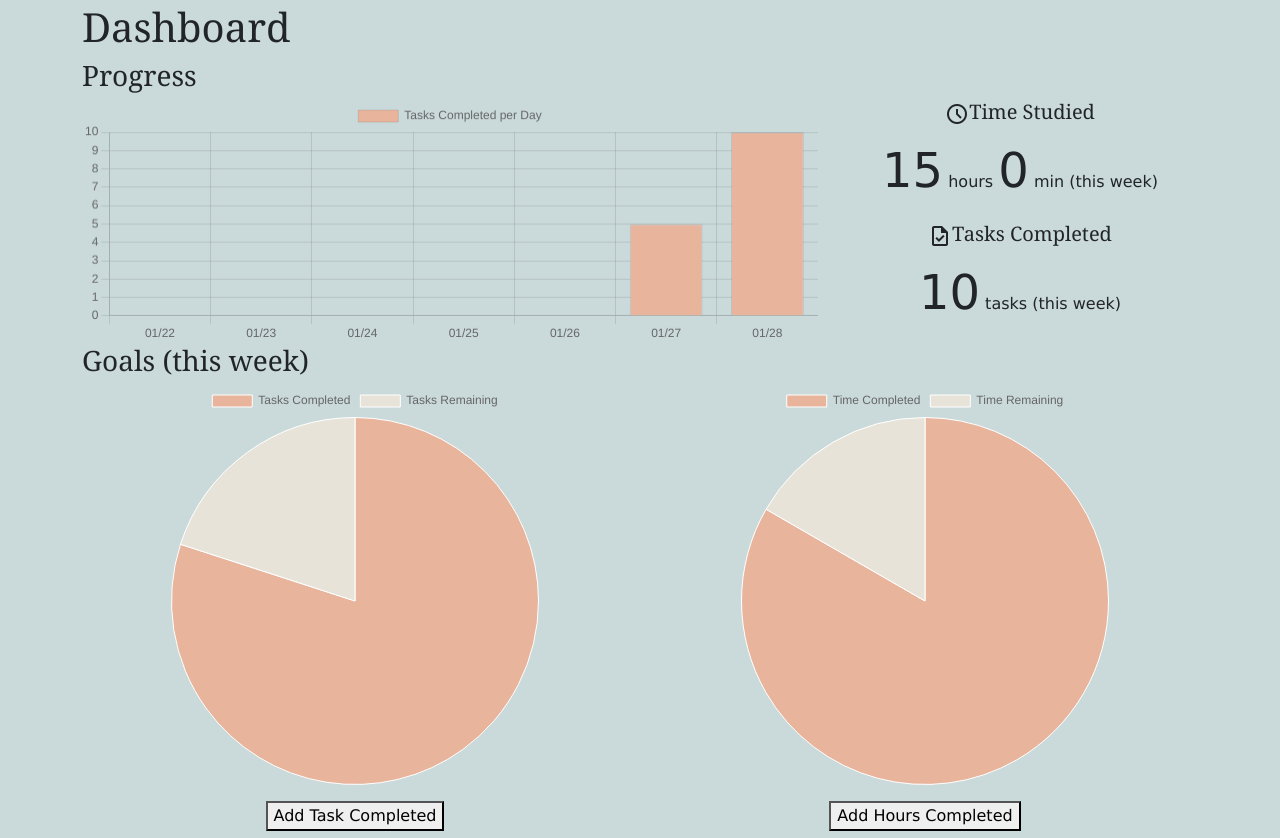
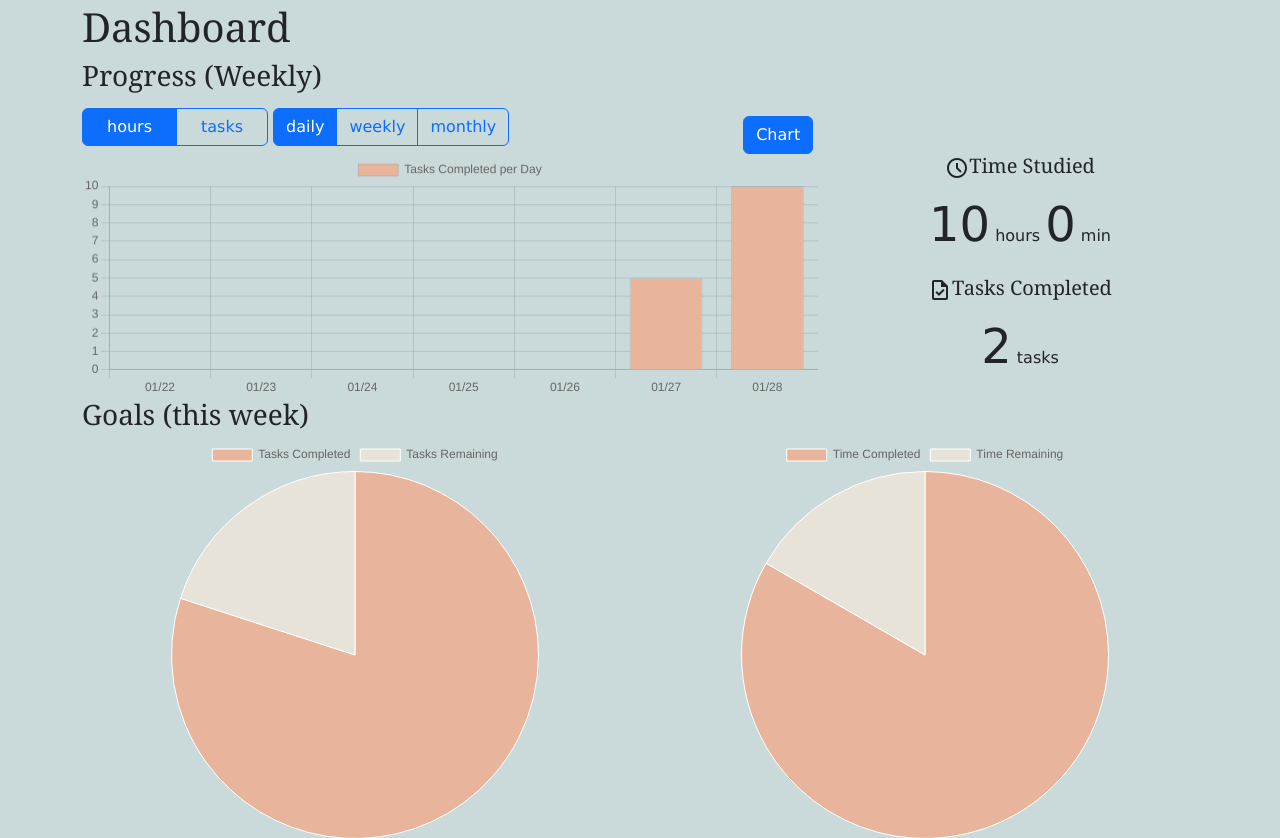
Before and after one commit to chisafukutome/study-tracking-app, a Flask app: page / in a window 1280 px wide. Shown: the part 80-918 px from the top of the page. Run offline with Flask 2, Linux system fonts and the light colour scheme; data comes from the database, SQL or seed files in the repository; both versions use the stored data as it was after the commit.

Commit message:
Done witj Bar cjart (still needs fix)

```diff
--- a/website/templates/home.html
+++ b/website/templates/home.html
@@ -3,11 +3,100 @@ content %}
 
 <h1>Dashboard</h1>
 <style>
-    h1, h2, h3, h4, h5, h6 {font-family: georgia, serif;}
-    body {font-family: Verdana, sans-serif;}
+  h1,
+  h2,
+  h3,
+  h4,
+  h5,
+  h6 {
+    font-family: georgia, serif;
+  }
+  body {
+    font-family: Verdana, sans-serif;
+  }
 </style>
 <!-- Progress Chart & Messages -->
-<h3>Progress</h3>
+<h3>Progress (Weekly)</h3>
+<!-- Chart Buttons -->
+<div class="chart-btns row">
+  <form method="POST" action="/change_chart">
+    <!-- y-axis (hours | tasks)-->
+    <div
+      class="btn-group col-2"
+      role="group"
+      aria-label="Basic radio toggle button group"
+    >
+      <input
+        type="radio"
+        class="btn-check form-control"
+        name="y_axis_ch"
+        id="hours_ch"
+        value="hours_ch"
+        autocomplete="off"
+        checked
+      />
+      <label class="btn btn-outline-primary" for="hours_ch">hours</label>
+
+      <input
+        type="radio"
+        class="btn-check form-control"
+        name="y_axis_ch"
+        id="tasks_ch"
+        value="tasks_ch"
+        autocomplete="off"
+      />
+      <label class="btn btn-outline-primary" for="tasks_ch">tasks</label>
+    </div>
+    <!-- End y-axis -->
+
+    <!-- x-axis (daily | weekly | monthly)-->
+    <div
+      class="btn-group col-2"
+      role="group"
+      aria-label="Basic radio toggle button group"
+    >
+      <input
+        type="radio"
+        class="btn-check form-control"
+        name="x_axis_ch"
+        id="daily_ch"
+        value="daily_ch"
+        autocomplete="off"
+        checked
+      />
+      <label class="btn btn-outline-primary" for="daily_ch">daily</label>
+
+      <input
+        type="radio"
+        class="btn-check form-control"
+        name="x_axis_ch"
+        id="weekly_ch"
+        value="weekly_ch"
+        autocomplete="off"
+      />
+      <label class="btn btn-outline-primary" for="weekly_ch">weekly</label>
+
+      <input
+        type="radio"
+        class="btn-check form-control"
+        name="x_axis_ch"
+        id="monthly_ch"
+        value="monthly_ch"
+        autocomplete="off"
+      />
+      <label class="btn btn-outline-primary" for="monthly_ch">monthly</label>
+    </div>
+    <!-- End x-axis -->
+    <div
+      class="col btn-group"
+      role="group"
+      style="margin-left: 25%; margin-top: 0"
+    >
+      <button type="submit" class="btn btn-primary">Chart</button>
+    </div>
+  </form>
+</div>
+<!-- End Chart Buttons -->
 
 <div class="progres row">
   <!-- Bar Chart -->
@@ -22,14 +111,14 @@ content %}
         <span class="material-symbols-outlined"> schedule </span>Time Studied
       </h5>
       <p>
-        <font>{{weekly_total.split(':')[0]}}</font> hours
-        <font>{{weekly_total.split(':')[1]}}</font> min (this week)
+        <font>{{time_studied.split(':')[0]}}</font> hours
+        <font>{{time_studied.split(':')[1]}}</font> min
       </p>
     </div>
     <h5>
       <span class="material-symbols-outlined"> task </span>Tasks Completed
     </h5>
-    <p><font>10</font> tasks (this week)</p>
+    <p><font>{{tasks_completed}}</font> tasks</p>
   </div>
 </div>
 <!-- End Progress Chart & Messages -->
@@ -42,7 +131,7 @@ content %}
     <div class="goal-chart">
       <canvas id="myPieChartTasks" width="400" height="400"></canvas>
     </div>
-    <button onclick="addTaskCompleted()"> Add Task Completed</button>
+    <button onclick="addTaskCompleted()">Add Task Completed</button>
     <!-- End Pie Chart -->
 
     <p>You still need <font>5</font> more tasks.</p>
@@ -52,7 +141,7 @@ content %}
     <div class="goal-chart">
       <canvas id="myPieChartDuration" width="400" height="400"></canvas>
     </div>
-    <button onclick="addHoursCompleted()"> Add Hours Completed</button>
+    <button onclick="addHoursCompleted()">Add Hours Completed</button>
     <!-- End Pie Chart -->
     <p>You still need <font>5</font> more hours.</p>
   </div>
@@ -129,11 +218,9 @@ content %}
   });
 
   function addTaskCompleted() {
-
-  if(myPieTasks.config.data.datasets[0].data[1] > 0)
-  {
-    myPieTasks.config.data.datasets[0].data[0] +=1;
-    myPieTasks.config.data.datasets[0].data[1] -=1;
+    if (myPieTasks.config.data.datasets[0].data[1] > 0) {
+      myPieTasks.config.data.datasets[0].data[0] += 1;
+      myPieTasks.config.data.datasets[0].data[1] -= 1;
     }
 
     myPieTasks.update();
@@ -175,11 +262,9 @@ function addTaskCompleted() {
   });
 
   function addHoursCompleted() {
-
-  if(myPieDuration.config.data.datasets[0].data[1] > 0)
-  {
-    myPieDuration.config.data.datasets[0].data[0] +=1;
-    myPieDuration.config.data.datasets[0].data[1] -=1;
+    if (myPieDuration.config.data.datasets[0].data[1] > 0) {
+      myPieDuration.config.data.datasets[0].data[0] += 1;
+      myPieDuration.config.data.datasets[0].data[1] -= 1;
     }
 
     myPieDuration.update();
--- a/website/views.py
+++ b/website/views.py
@@ -22,19 +22,25 @@ def saveMarkers(markers):
         db.session.add(marker)
         db.session.commit()
 
+def calc_xy(y, x):
+    x_axis, y_axis = [], []
+    tasks_completed, time_studied = 0, 0
+    end_day = datetime.today().date()
 
-@views.route("/")
-@views.route("/home")
-def home():
-    x_axis, y_axis = [], []
-    day = datetime.today().date()
+    x_dict = {'daily_ch': 1, 'weekly_ch': 6, 'monthly_ch': 30}
+
+    if not x_dict[x] == 1:
+        start_day = end_day - timedelta(days=x_dict[x])
+
     for i in range(7):
-        # Extract study log data that is on the specific date
-        studies = Study.query.filter(func.DATE(Study.date) == day).all()
+        if x_dict[x] == 1:
+            studies = Study.query.filter(func.DATE(Study.date) == end_day).all()
+        else:
+            # Extract study log data that is on the specific date
+            studies = Study.query.filter(func.DATE(Study.date) >= start_day, func.DATE(Study.date) <= end_day).all()
 
         total_h = 0
         if studies:
-
             for study in studies:
 
                 # if there is no value, assign 0
@@ -44,23 +50,48 @@ def home():
                 # add duration
                 total_h += study.duration_h * 60 + study.duration_m
 
-            # Convert into hour
-            total_h = 0 if total_h == 0 else total_h / 60
-        y_axis.append(total_h)
-        x_axis.append(day.strftime('%m/%d'))
-        # Subtract a day
-        day -= timedelta(days=1)
+        # Convert into hour
+        total_h = 0 if total_h == 0 else total_h / 60
 
-        # Time Studied
-        weekly_total = sum(y_axis)
-        weekly_total = f"{int(weekly_total)}:{int((weekly_total % 1) * 60)}"
+        if x_dict[x] == 1:
+            x_axis.append(end_day.strftime('%m/%d'))
+            # Subtract a day
+            end_day -= timedelta(days=1)
+        else:
+            x_axis.append(f"{start_day.strftime('%m/%d')} - {end_day.strftime('%m/%d')}")
+            # Subtract a day
+            end_day = start_day - timedelta(days=1)
+            start_day = end_day - timedelta(days=x_dict[x])
+
+        if y == 'hours_ch':
+            y_axis.append(total_h)
+            # Tasks Completed
+            if i == 0:
+                tasks_completed = len(studies)
+                # Time Studied
+                time_studied = y_axis[0]
+                time_studied = f"{int(time_studied)}:{int((time_studied % 1) * 60)}"
         # End Time Studied
+        else:
+            y_axis.append(len(studies))
+            # Tasks Completed
+            tasks_completed = y_axis[0]
+            if i == 0:
+                time_studied = total_h
+                time_studied = f"{int(time_studied)}:{int((time_studied % 1) * 60)}"
 
-        # Tasks Completed
-        # tasks_completed = Study.query.filter(Study.)
-        # End Tasks Completed
 
-    return render_template("home.html", x_axis=json.dumps(x_axis[::-1]), y_axis=json.dumps(y_axis[::-1]), weekly_total=weekly_total)
+
+
+    return {'x_axis':x_axis, 'y_axis':y_axis, 'tasks_completed':tasks_completed, 'time_studied': time_studied}
+
+
+@views.route("/")
+@views.route("/home")
+def home():
+    xy_data = calc_xy('hours_ch', 'daily_ch')
+
+    return render_template("home.html", x_axis=json.dumps(xy_data['x_axis'][::-1]), y_axis=json.dumps(xy_data['y_axis'][::-1]), time_studied=xy_data['time_studied'], tasks_completed=xy_data['tasks_completed'])
 
 
 
@@ -124,3 +155,18 @@ def map():
     if request.method == 'POST':
         saveMarkers(request.json['values'])
     return render_template('map.html')
+
+
+@views.route("/change_chart", methods=["GET", "POST"])
+def change_chart():
+    if request.method == "POST":
+        x_axis_ch = request.form.get('x_axis_ch')
+        y_axis_ch = request.form.get('y_axis_ch')
+
+        xy_data = calc_xy(y_axis_ch, x_axis_ch)
+
+        print("---------------------------------------------------------", xy_data['time_studied'], xy_data['tasks_completed'])
+
+    # TODO: UPDATE the frontend
+
+    return redirect(url_for('views.home', x_axis=json.dumps(xy_data['x_axis'][::-1]), y_axis=json.dumps(xy_data['y_axis'][::-1]), time_studied=xy_data['time_studied'], tasks_completed=xy_data['tasks_completed']))
```
Also changed, not shown: website/__init__.py (+5 -5 lines), website/study-tracking.db (added), website/user.db (added), website/user_markers.db (added). Lines whose indentation alone changed are shown as unchanged.
